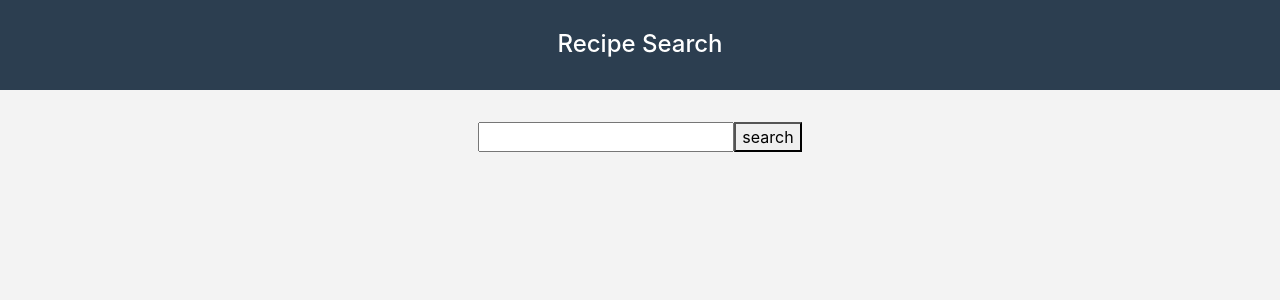
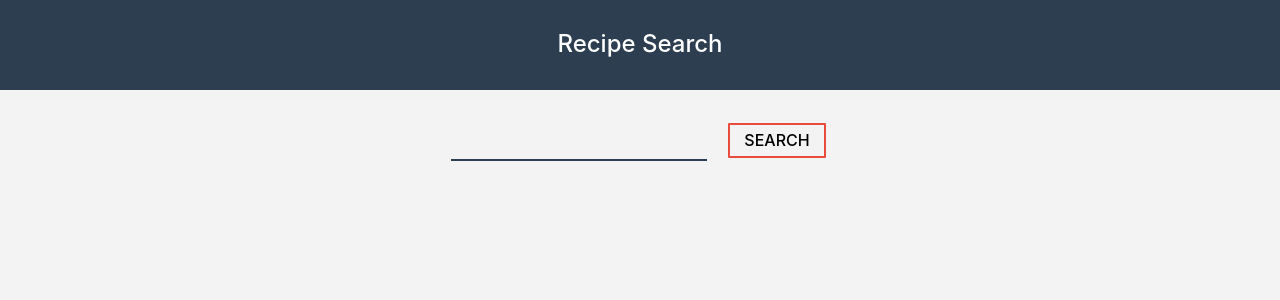
Before and after one commit to Perfected1/myfoodrecipe, a React (Create React App) app: page / in a window 1280 px wide. Shown: the top 300 px of the page. Built offline with nearby package versions, Linux system fonts and the light colour scheme.

Commit message:
Update Form.js

```diff
--- a/src/Components/Form.js
+++ b/src/Components/Form.js
@@ -1,9 +1,9 @@
 import React from "react";
 
 const Form = (props) => (
-    <form onSubmit={props.getRecipe}>
-        <input type="text" name="recipeName"/>
-        <button>search</button>
+    <form onSubmit={props.getRecipe} style={{marginBottom:"2rem"}}>
+        <input className="form__input" type="text" name="recipeName"/>
+        <button className="form__button">search</button>
     </form>
 )
 
```
